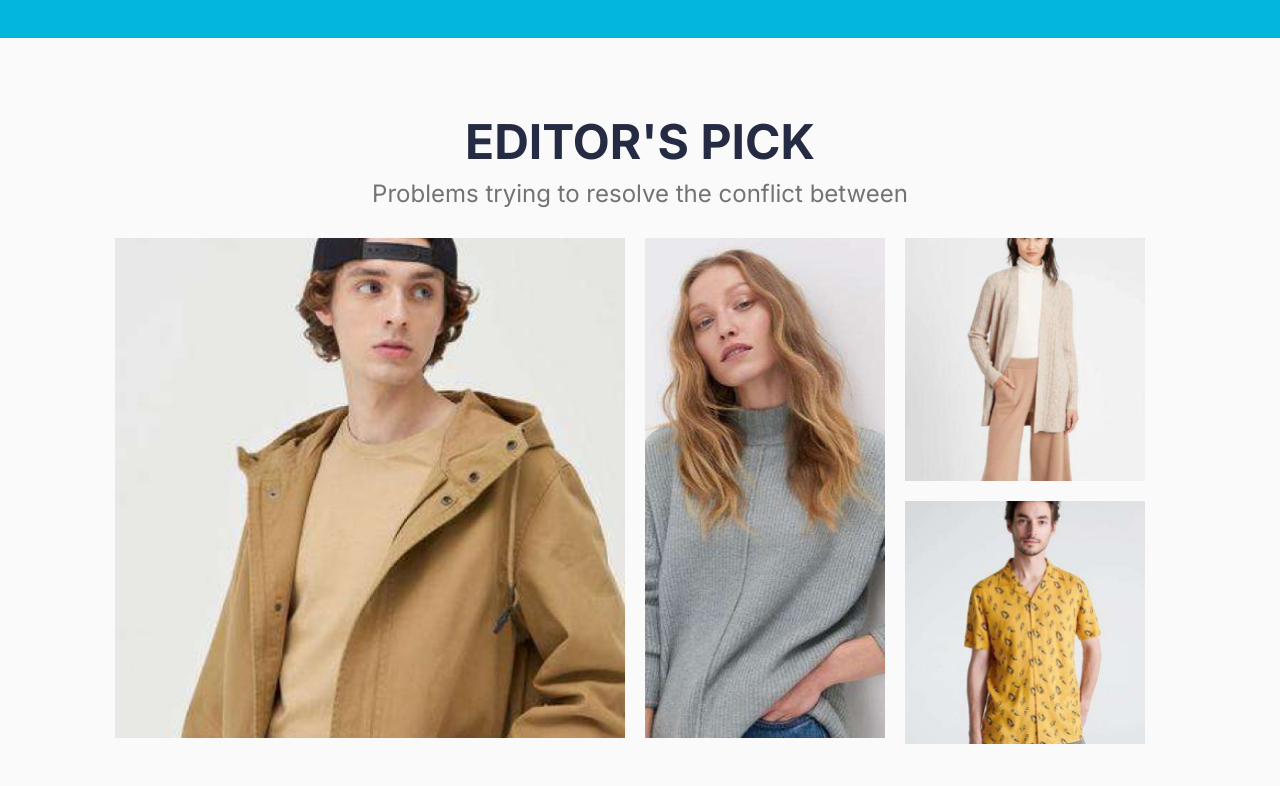
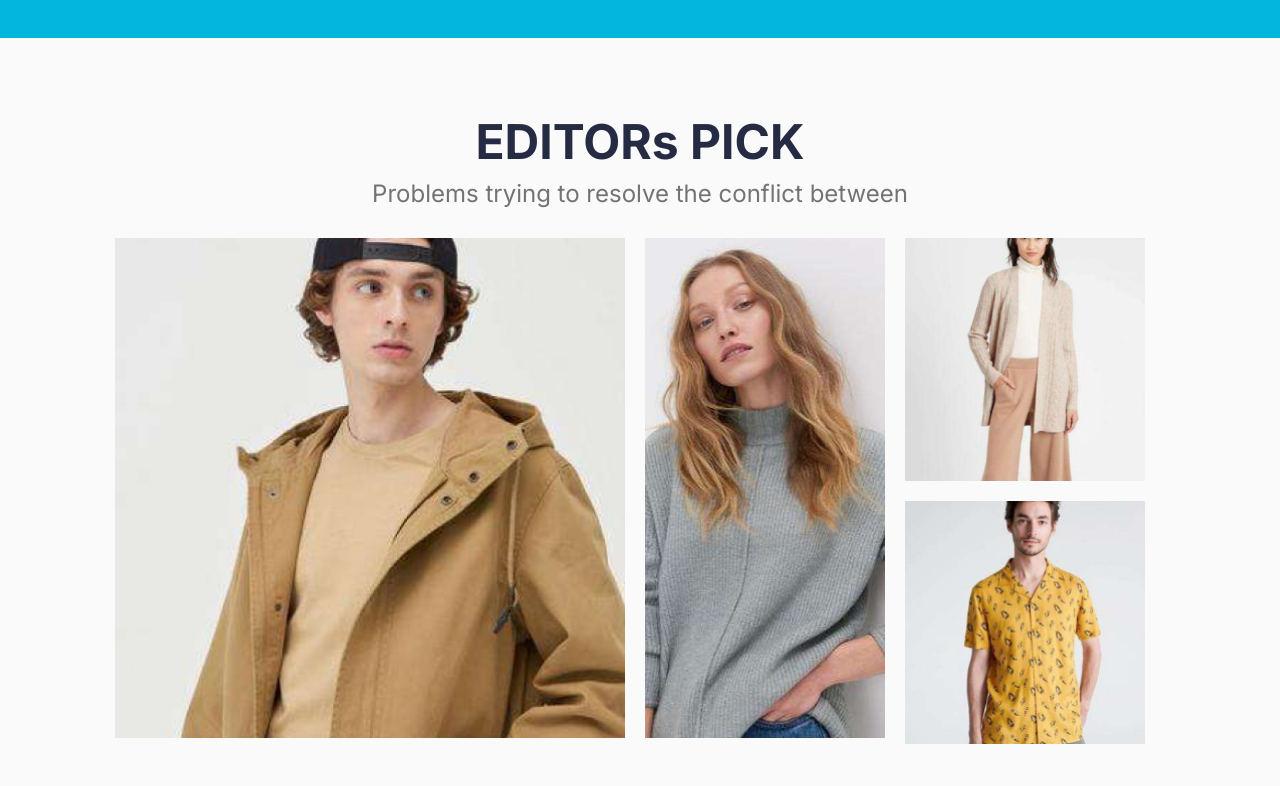
Before and after one commit to KaizenBAS/hackathon, a Next.js app: page / in a window 1280 px wide. Shown: the part 814-1600 px from the top of the page. Built offline with nearby package versions, Linux system fonts and the light colour scheme.

Commit message:
fixed some typos

```diff
--- a/src/app/components/section.tsx
+++ b/src/app/components/section.tsx
@@ -48,7 +48,7 @@ function Section() {
 
           <div className="w-screen h-[200px]  text-center flex flex-col gap-3 py-20 ">
             <h2 className="text-[#252B42] text-5xl font-bold">
-              EDITOR&apos;S PICK
+              EDITORs PICK
             </h2>
 
             <h6 className="text-[#737373] text-2xl ">
@@ -392,7 +392,7 @@ function Section() {
     </h2>
 
     <h3 className="text-[#737373] p-4 ">
-      We focus on ergonomics and meeting you where you work. It&apos;s only a keystroke away.
+      We focus on ergonomics and meeting you where you work. Its only a keystroke away.
     </h3>
 
     <div className="flex gap-5 p-2 justify-between">
@@ -441,7 +441,7 @@ function Section() {
     </h2>
 
     <h3 className="text-[#737373] p-4 ">
-      We focus on ergonomics and meeting you where you work. It&apos;s only a keystroke away.
+      We focus on ergonomics and meeting you where you work. Its only a keystroke away.
     </h3>
 
     <div className="flex gap-5 p-2 justify-between">
@@ -490,7 +490,7 @@ function Section() {
     </h2>
 
     <h3 className="text-[#737373] p-4 ">
-      We focus on ergonomics and meeting you where you work. It&apos;s only a keystroke away.
+      We focus on ergonomics and meeting where you work. Its only a keystroke away.
     </h3>
 
     <div className="flex gap-5 p-2 justify-between">
```
